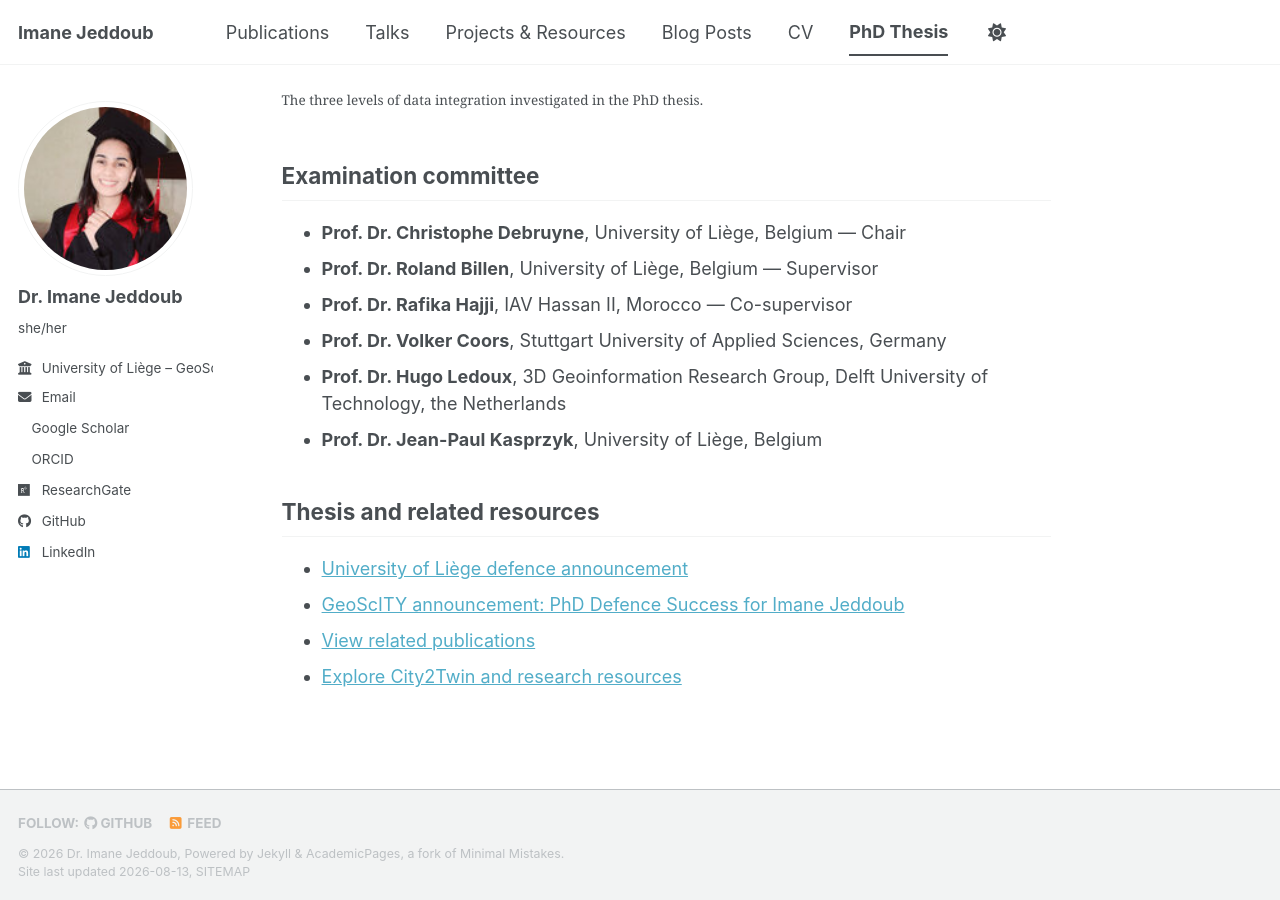
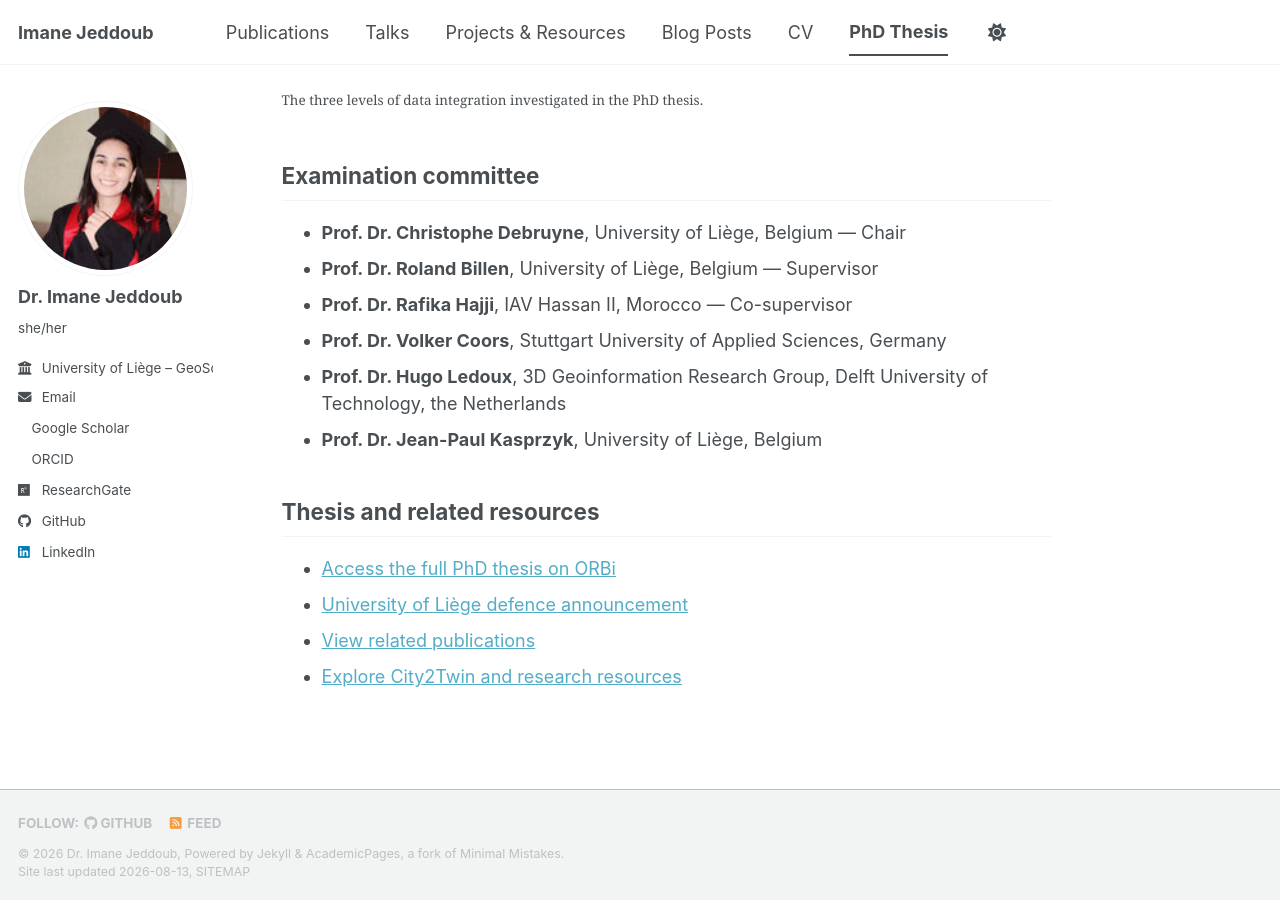
Before and after one commit to JEDDOUB/JEDDOUB.github.io, a Jekyll site: the page built from _pages/phd.md, in a window 1280 px wide and 900 px high, scrolled down 1757 px. Built offline with Jekyll 4.4.1, drawn with Linux system fonts in a browser that asks for light colours; a style sheet for code colours, icons or effects is not loaded.

Commit message:
Update phd.md

```diff
--- a/_pages/phd.md
+++ b/_pages/phd.md
@@ -58,7 +58,7 @@ The framework was investigated across the Urban Digital Twin lifecycle, from cre
 
 ## Thesis and related resources
 
+- [Access the full PhD thesis on ORBi](https://orbi.uliege.be/handle/2268/343029)
 - [University of Liège defence announcement](https://www.sciences.uliege.be/cms/c_13672428/en/soutenance-de-these-d-imane-jeddoub)
-- [GeoScITY announcement: PhD Defence Success for Imane Jeddoub](https://www.geoscity.uliege.be/cms/c_13683386/en/phd-defense-success-for-imane-jeddoub-on-urban-digital-twins)
 - [View related publications](/publications/)
 - [Explore City2Twin and research resources](/portfolio/)
```
